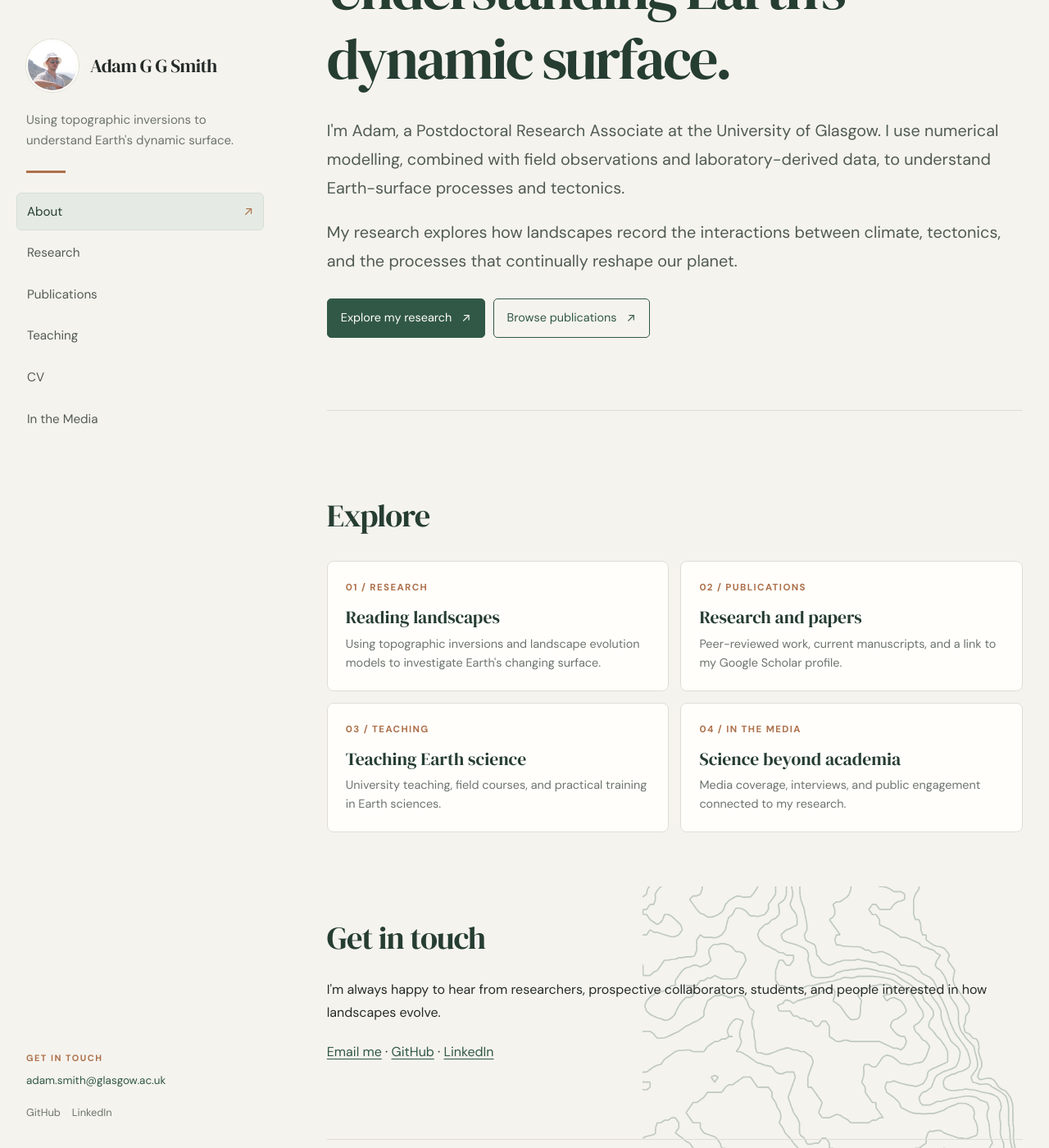
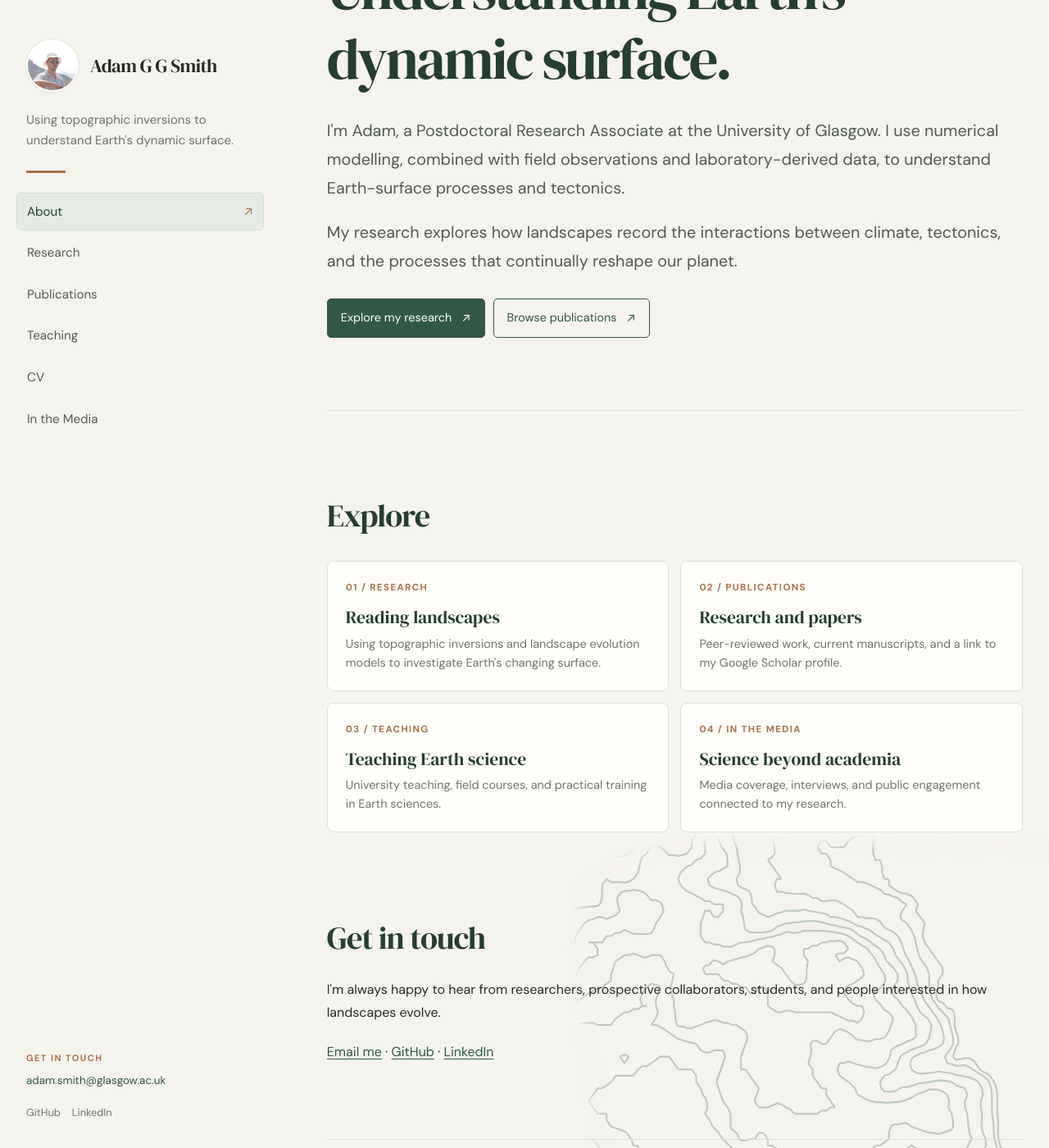
Before and after one commit to adamsmith142/adamsmith142.github.io, a Jekyll site: the page built from index.md, in a window 1280 px wide and 1400 px high, scrolled down 262 px. Shown: the whole window at 82% size. Built offline with Jekyll 4.4.1, drawn with Linux system fonts in a browser that asks for light colours; our own code applies the rules of GitHub Pages for plain Markdown files.

Commit message:
Enlarge contours and blend edges with organic mask

```diff
--- a/assets/css/style.scss
+++ b/assets/css/style.scss
@@ -155,8 +155,7 @@ img { max-width: 100%; height: auto; }
   .site-footer { flex-direction: column; gap: 4px; }
 }
 
-
-/* Fixed viewport decoration: uploaded DEM contours remain in the bottom-right corner while pages scroll. */
+/* Fixed viewport decoration: actual DEM contours, enlarged and softened into an irregular edge. */
 body {
   position: relative;
 }
@@ -164,14 +163,20 @@ body::after {
   content: "";
   position: fixed;
   z-index: 0;
-  right: -64px;
-  bottom: -38px;
-  width: clamp(320px, 46vw, 560px);
+  right: -72px;
+  bottom: -44px;
+  width: clamp(390px, 58vw, 700px);
   aspect-ratio: 783 / 499;
   background-image: url("../img/DEMContours.svg?v=5");
   background-repeat: no-repeat;
   background-size: 138% auto;
   background-position: 58% 58%;
+  -webkit-mask-image: url("../img/contour-mask.svg?v=1");
+  mask-image: url("../img/contour-mask.svg?v=1");
+  -webkit-mask-size: 100% 100%;
+  mask-size: 100% 100%;
+  -webkit-mask-repeat: no-repeat;
+  mask-repeat: no-repeat;
   pointer-events: none;
   opacity: .27;
 }
@@ -196,17 +201,17 @@ body::after {
 }
 @media (max-width: 900px) {
   body::after {
-    right: -54px;
-    bottom: -26px;
-    width: clamp(270px, 48vw, 390px);
+    right: -60px;
+    bottom: -30px;
+    width: clamp(310px, 57vw, 460px);
     opacity: .24;
   }
 }
 @media (max-width: 560px) {
   body::after {
-    right: -110px;
-    bottom: -22px;
-    width: 285px;
+    right: -118px;
+    bottom: -24px;
+    width: 330px;
     opacity: .22;
   }
 }
```
